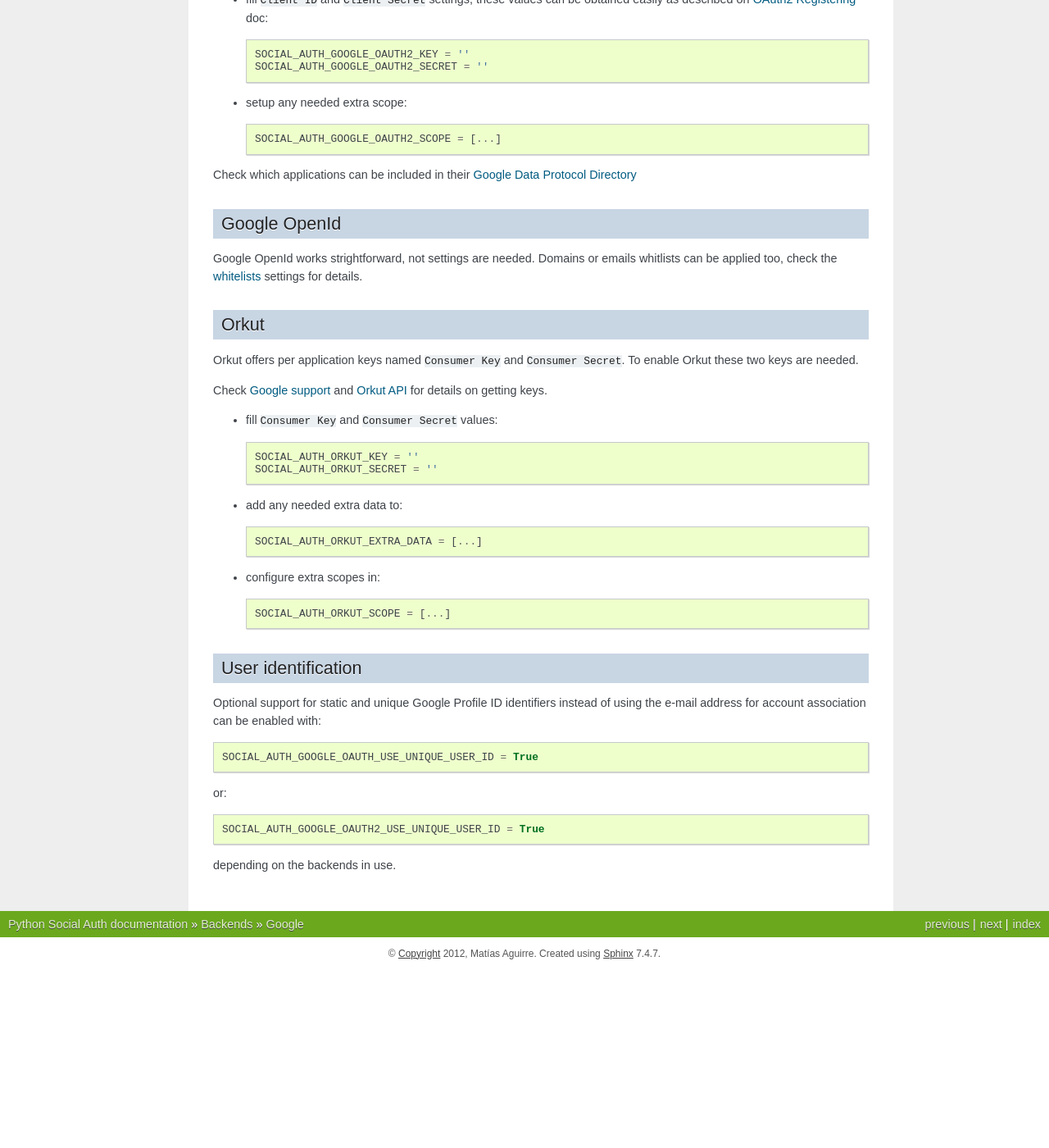
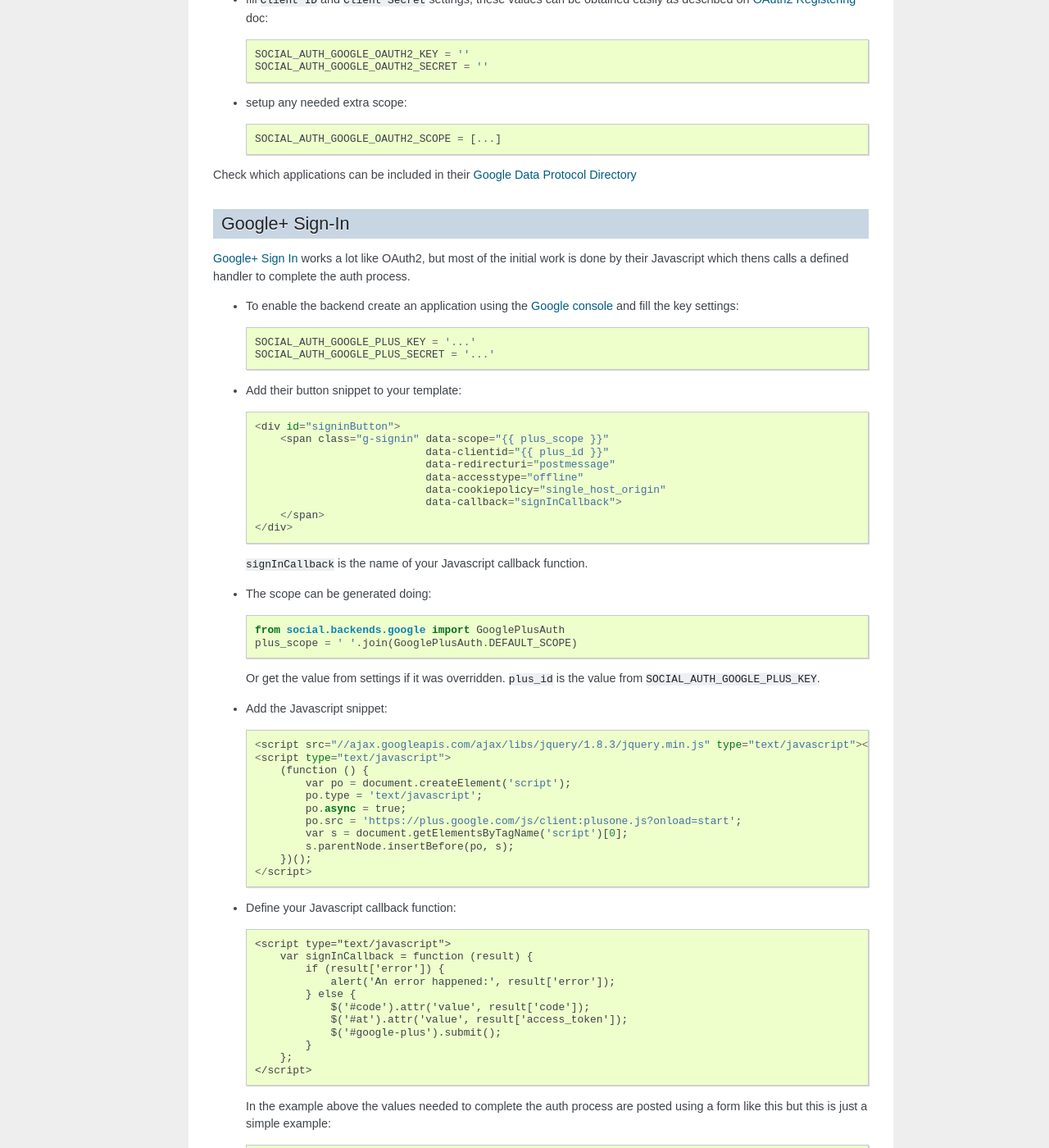
Before and after one commit to omab/python-social-auth, a Sphinx documentation site: the page built from docs/backends/google.rst, in a window 1280 px wide and 1400 px high, scrolled down 803 px. Shown: the whole window at 82% size. Built offline with Sphinx 7.4.7, drawn with Linux system fonts in a browser that asks for light colours; before the commit the page ends 1986 px from its top, so only the background shows below that; some of the changed text lies outside the part shown.

Commit message:
Google plus sign in docs

```diff
--- a/docs/backends/google.rst
+++ b/docs/backends/google.rst
@@ -52,11 +52,83 @@ To enable OAuth2 support:
 Check which applications can be included in their `Google Data Protocol Directory`_
 
 
+Google+ Sign-In
+---------------
+
+`Google+ Sign In`_ works a lot like OAuth2, but most of the initial work is
+done by their Javascript which thens calls a defined handler to complete the
+auth process.
+
+* To enable the backend create an application using the `Google console`_ and
+  fill the key settings::
+
+    SOCIAL_AUTH_GOOGLE_PLUS_KEY = '...'
+    SOCIAL_AUTH_GOOGLE_PLUS_SECRET = '...'
+
+* Add their button snippet to your template::
+
+    <div id="signinButton">
+        <span class="g-signin" data-scope="{{ plus_scope }}"
+                               data-clientid="{{ plus_id }}"
+                               data-redirecturi="postmessage"
+                               data-accesstype="offline"
+                               data-cookiepolicy="single_host_origin"
+                               data-callback="signInCallback">
+        </span>
+    </div>
+
+  ``signInCallback`` is the name of your Javascript callback function.
+
+* The scope can be generated doing::
+
+    from social.backends.google import GooglePlusAuth
+    plus_scope = ' '.join(GooglePlusAuth.DEFAULT_SCOPE)
+
+  Or get the value from settings if it was overridden. ``plus_id`` is the value
+  from ``SOCIAL_AUTH_GOOGLE_PLUS_KEY``.
+
+* Add the Javascript snippet::
+
+    <script src="//ajax.googleapis.com/ajax/libs/jquery/1.8.3/jquery.min.js" type="text/javascript"></script>
+    <script type="text/javascript">
+        (function () {
+            var po = document.createElement('script');
+            po.type = 'text/javascript';
+            po.async = true;
+            po.src = 'https://plus.google.com/js/client:plusone.js?onload=start';
+            var s = document.getElementsByTagName('script')[0];
+            s.parentNode.insertBefore(po, s);
+        })();
+    </script>
+
+* Define your Javascript callback function::
+
+    <script type="text/javascript">
+        var signInCallback = function (result) {
+            if (result['error']) {
+                alert('An error happened:', result['error']);
+            } else {
+                $('#code').attr('value', result['code']);
+                $('#at').attr('value', result['access_token']);
+                $('#google-plus').submit();
+            }
+        };
+    </script>
+
+  In the example above the values needed to complete the auth process are
+  posted using a form like this but this is just a simple example::
+
+    <form id="google-plus" method="post" action="{% url 'social:complete' "google-plus" %}">{% csrf_token %}
+        <input id="at" type="hidden" name="access_token" value="" />
+        <input id="code" type="hidden" name="code" value="" />
+    </form>
+
+
 Google OpenId
 -------------
 
-Google OpenId works strightforward, not settings are needed. Domains or emails
-whitlists can be applied too, check the whitelists_ settings for details.
+Google OpenId works straightforward, not settings are needed. Domains or emails
+whitelists can be applied too, check the whitelists_ settings for details.
 
 
 Orkut
@@ -106,3 +178,5 @@ depending on the backends in use.
 .. _Orkut OAuth:  http://code.google.com/apis/orkut/docs/rest/developers_guide_protocol.html#Authenticating
 .. _Google Data Protocol Directory: http://code.google.com/apis/gdata/docs/directory.html
 .. _whitelists: ../configuration/settings.html#whitelists
+.. _Google+ Sign In: https://developers.google.com/+/web/signin/
+.. _Google console: https://code.google.com/apis/console
```
